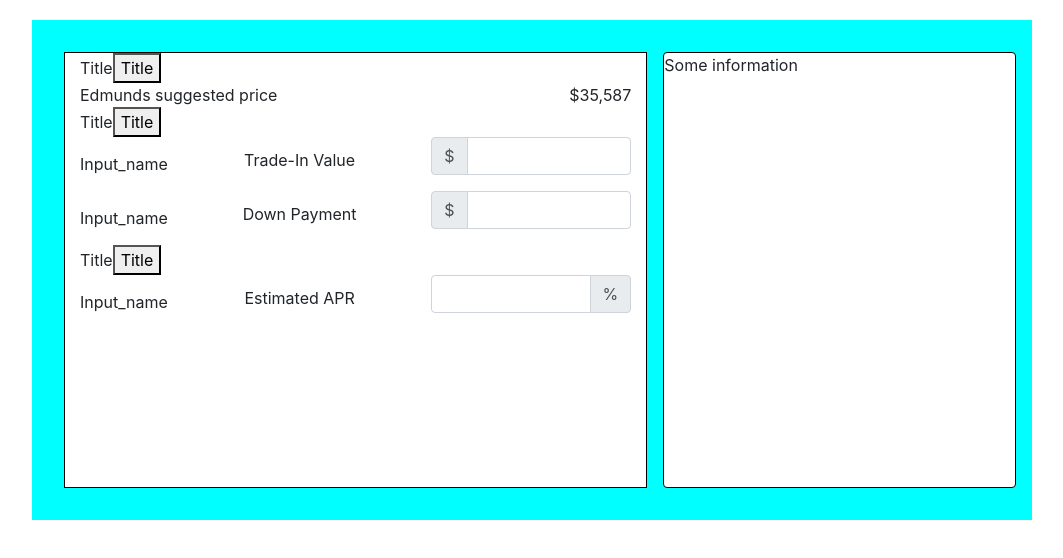
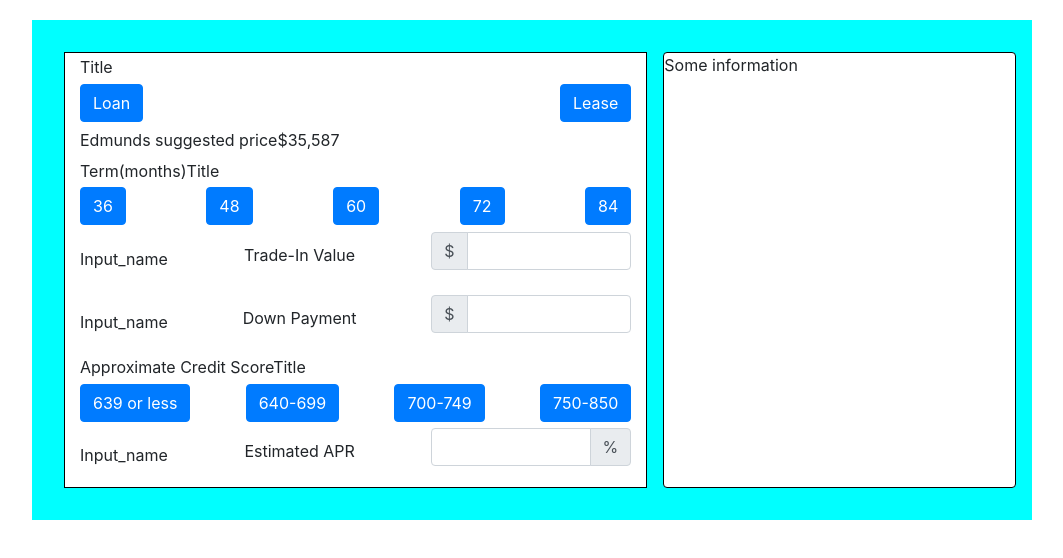
Before and after one commit to truhin-andrei/calculator, a React app in the folder calculator/: page / in a window 1280 px wide. Shown: the top 558 px of the page, without its empty margins (108-1171 px from the left). Built offline with nearby package versions, Linux system fonts and the light colour scheme.

Commit message:
feat: buttonsPanel render

```diff
--- a/calculator/src/components/buttons-panel/buttonsPanel.css
+++ b/calculator/src/components/buttons-panel/buttonsPanel.css
@@ -0,0 +1,12 @@
+.btn-panel{
+  display: flex;
+  justify-content: space-between;
+  align-items: center;
+  flex-wrap: wrap;
+  width: 100%;
+}
+
+.btn-header{
+  display: block;
+  width: 100%;
+}
--- a/calculator/src/components/buttons-panel/buttonsPanel.jsx
+++ b/calculator/src/components/buttons-panel/buttonsPanel.jsx
@@ -1,4 +1,5 @@
 import React, { Component } from 'react';
+import PropTypes from 'prop-types';
 import './buttonsPanel.css';
 
 class ButtonsPanel extends Component {
@@ -11,15 +12,37 @@
 
   render() {
     const { title } = this.state;
+    const {
+      buttonRenderData: { label, btnData, btnGroupName },
+    } = this.props;
     return (
-      <div>
-        <span>{title}</span>
-        <button id={title} type="button">
+      <div className="btn-panel">
+        <span className="btn-header">
+          {label}
           {title}
-        </button>
+        </span>
+        {btnData.map(([btnTitle, name]) => (
+          <button
+            id={name}
+            key={name}
+            name={btnGroupName}
+            type="button"
+            className="btn btn-primary"
+          >
+            {btnTitle}
+          </button>
+        ))}
       </div>
     );
   }
 }
 
+ButtonsPanel.propTypes = {
+  buttonRenderData: PropTypes.shape({
+    label: PropTypes.string,
+    btnData: PropTypes.arrayOf(PropTypes.arrayOf(PropTypes.string)),
+    btnGroupName: PropTypes.string,
+  }).isRequired,
+};
+
 export default ButtonsPanel;
--- a/calculator/src/components/input-panel/inputPanel.css
+++ b/calculator/src/components/input-panel/inputPanel.css
@@ -3,6 +3,7 @@
   justify-content: space-between;
   align-items: center;
   flex-wrap: wrap;
+  width: 100%;
 }
 
 .input{
--- a/calculator/src/components/tab/tab.css
+++ b/calculator/src/components/tab/tab.css
@@ -1,4 +1,7 @@
-.tab-loan{
+.tab{
+  display: flex;
+  align-items: stretch;
+  flex-wrap: wrap;
   margin: 2rem 1rem 2rem 2rem;
   background-color: #ffffff;
   border: 1px solid #000000;
--- a/calculator/src/components/tab/tab.jsx
+++ b/calculator/src/components/tab/tab.jsx
@@ -6,26 +6,41 @@
 import InputPanel from '../input-panel/inputPanel';
 
 class Tab extends Component {
-  constructor(props) {
-    super(props);
-    this.state = {
-      tabName: props.tabName,
-    };
-    this.tabToggle = this.tabToggle.bind(this);
-  }
-
-  tabToggle(tabName) {
+  static tabToggle(tabName) {
     if (tabName === 'loan') {
       return (
         <>
-          <ButtonsPanel data={this.props} />
+          <ButtonsPanel
+            buttonRenderData={{
+              label: 'Term(months)',
+              btnData: [
+                ['36', 'three'],
+                ['48', 'four'],
+                ['60', 'five'],
+                ['72', 'six'],
+                ['84', 'seven'],
+              ],
+              name: 'months',
+            }}
+          />
           <InputPanel
             inputRenderData={{ label: 'Trade-In Value', inputType: 'money', name: 'tradeIn' }}
           />
           <InputPanel
             inputRenderData={{ label: 'Down Payment', inputType: 'money', name: 'downPayment' }}
           />
-          <ButtonsPanel />
+          <ButtonsPanel
+            buttonRenderData={{
+              label: 'Approximate Credit Score',
+              btnData: [
+                ['639 or less', 'poor'],
+                ['640-699', 'fair'],
+                ['700-749', 'good'],
+                ['750-850', 'excellent'],
+              ],
+              name: 'creditScore',
+            }}
+          />
           <InputPanel
             inputRenderData={{ label: 'Estimated APR', inputType: 'percent', name: 'APR' }}
           />
@@ -35,13 +50,30 @@
     return <>TabLease</>;
   }
 
+  constructor(props) {
+    super(props);
+    this.state = {
+      tabName: props.tabName,
+    };
+    //  this.tabToggle = this.tabToggle.bind(this);
+  }
+
   render() {
     const { tabName } = this.state;
     return (
-      <div className="col-md-7 tab-loan">
-        <ButtonsPanel />
+      <div className="col-md-7 tab">
+        <ButtonsPanel
+          buttonRenderData={{
+            label: '',
+            btnData: [
+              ['Loan', 'loan'],
+              ['Lease', 'lease'],
+            ],
+            name: 'tabToggle',
+          }}
+        />
         <TextPanel />
-        {this.tabToggle(tabName)}
+        {Tab.tabToggle(tabName)}
       </div>
     );
   }
```
